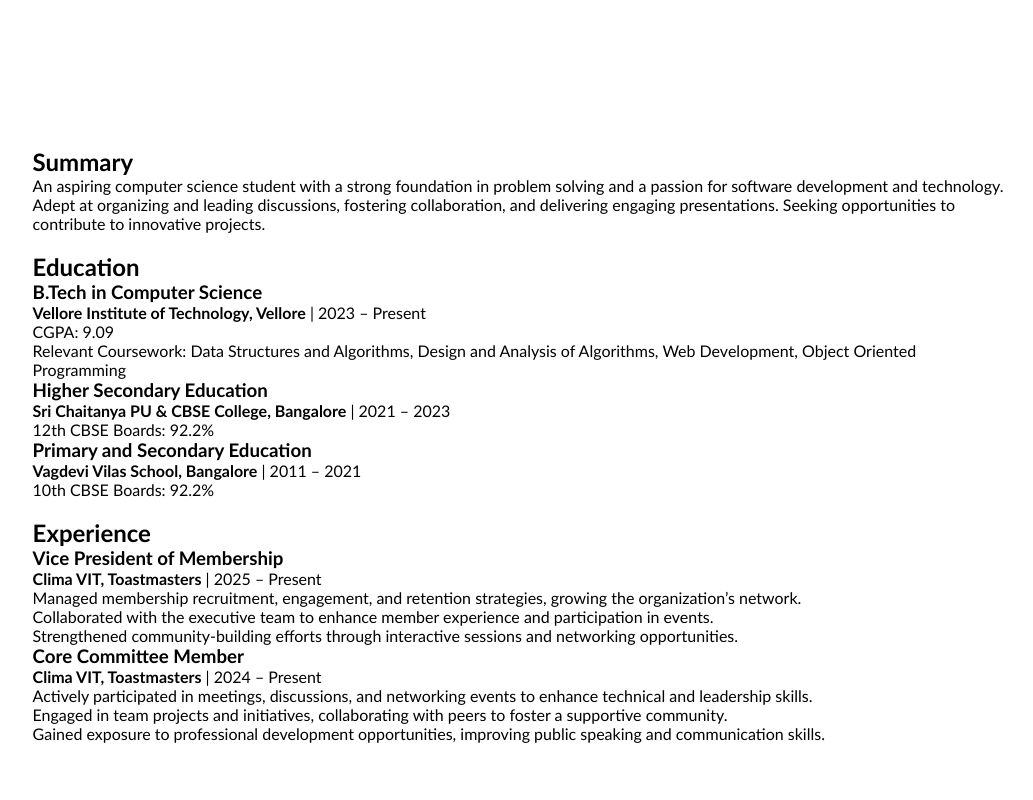
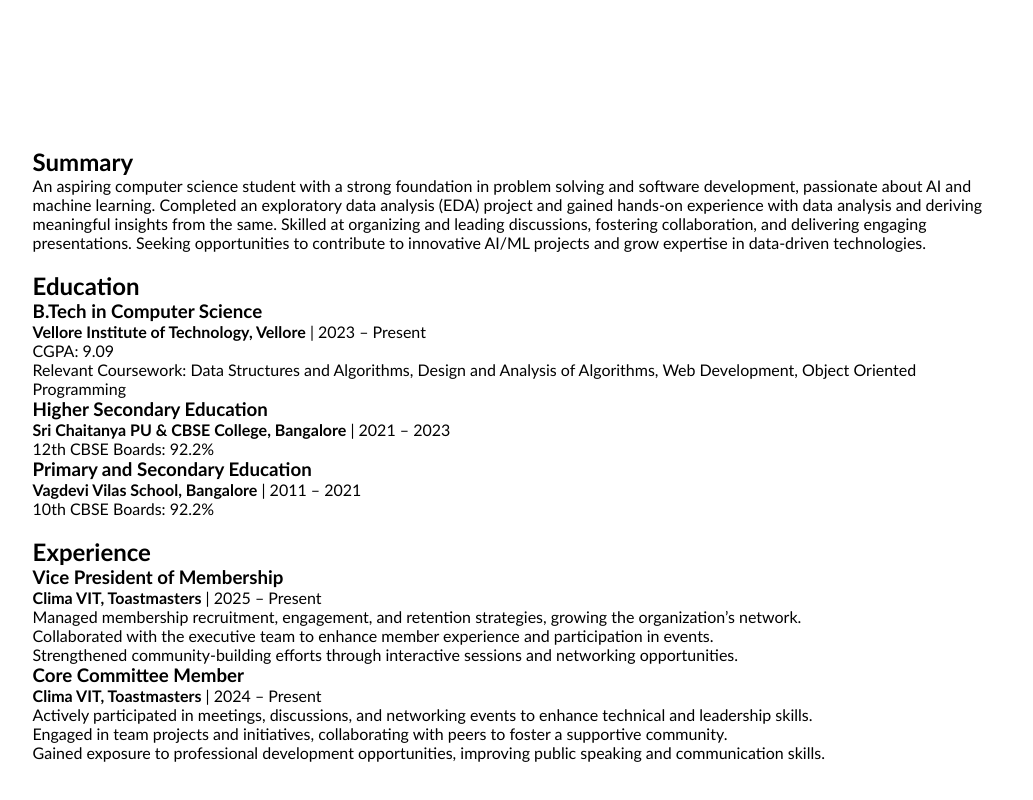
Before and after one commit to audiaditya-0000/audiaditya-0000.github.io, a plain HTML site: page index.html in a window 1280 px wide. Shown: the part 781-1581 px from the top of the page, without its empty margins (121-1154 px from the left). Drawn offline with Linux system fonts and the light colour scheme.

Commit message:
Update index.html
changed summary

```diff
--- a/index.html
+++ b/index.html
@@ -64,9 +64,10 @@
         <section class="resume">
             <h2>Summary</h2>
             <p>
-              An aspiring computer science student with a strong foundation in problem solving and a passion for
-              software development and technology. Adept at organizing and leading discussions, fostering collaboration,
-              and delivering engaging presentations. Seeking opportunities to contribute to innovative projects.
+                An aspiring computer science student with a strong foundation in problem solving and software development,
+                passionate about AI and machine learning. Completed an exploratory data analysis (EDA) project and gained hands-on
+                experience with data analysis and deriving meaningful insights from the same. Skilled at organizing and leading discussions,
+                fostering collaboration, and delivering engaging presentations. Seeking opportunities to contribute to innovative AI/ML projects and grow expertise in data-driven technologies.
             </p><br>
 
             <h2>Education</h2>
```
